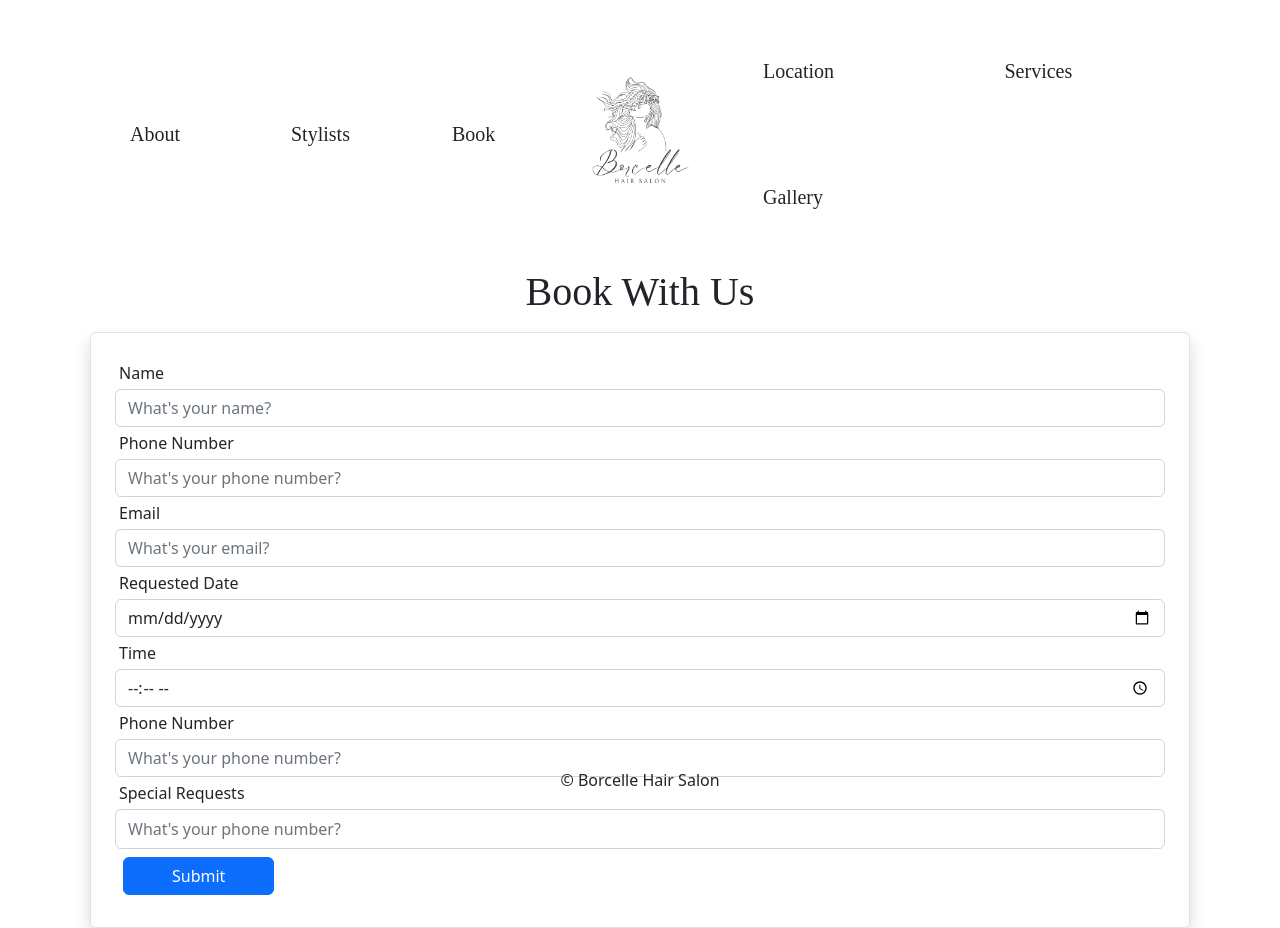
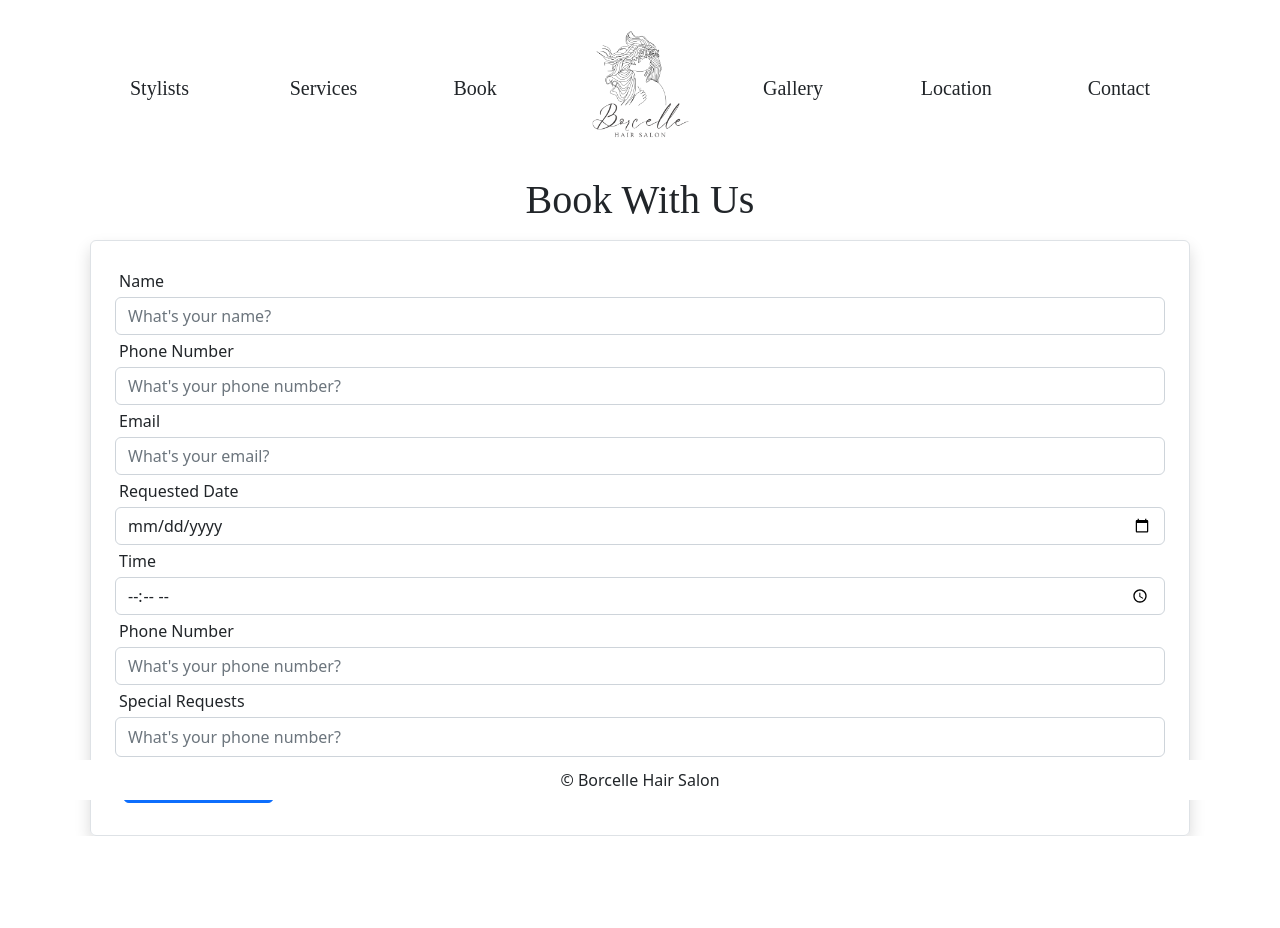
Before and after one commit to maggiejoe/salon-webpage-w-react, a React (Create React App) app in the folder my-hair-salon/: page /booking-page in a window 1280 px wide. After the commit the page ends 836 px from the top, so only its background shows below. Built offline with nearby package versions, Linux system fonts and the light colour scheme; a web font is replaced by a local one.

Commit message:
landing page started

```diff
--- a/my-hair-salon/src/App.css
+++ b/my-hair-salon/src/App.css
@@ -1,3 +1,7 @@
+:root {
+  --primary: white;
+}
+
 * {
   margin: 0;
   padding: 0;
@@ -20,3 +24,12 @@ body {
   bottom: 0;
   width: 100%;
 }
+
+.hero-img {
+  width: 100%;
+  height: 100%;
+}
+
+.footer-bg {
+  background-color: var(--primary);
+}
--- a/my-hair-salon/src/App.js
+++ b/my-hair-salon/src/App.js
@@ -1,10 +1,11 @@
 import './App.css';
 import 'bootstrap/dist/css/bootstrap.min.css';
+
 import Header from './components/Header';
 import Footer from './components/Footer';
-
-import BookPage from './pages/BookPage/index';
+import BookPage from './pages/BookPage';
 import LocationsPage from './pages/LocationsPage';
+import LandingPage from './pages/LandingPage';
 
 import { BrowserRouter as Router, Routes, Route } from 'react-router-dom';
 function App() {
@@ -14,7 +15,7 @@ function App() {
       <Routes>
         <Route exact path='/booking-page' element={<BookPage />}></Route>
         <Route exact path='/locations-page' element={<LocationsPage />}></Route>
-        <Route></Route>
+        <Route exact path='/landing-page' element={<LandingPage />}></Route>
         <Route></Route>
         <Route></Route>
         <Route></Route>
--- a/my-hair-salon/src/components/Footer/index.js
+++ b/my-hair-salon/src/components/Footer/index.js
@@ -1,16 +1,16 @@
 import React from 'react';
 
-import { Container} from 'react-bootstrap';
+// import { Container} from 'react-bootstrap';
 function Footer() {
     return (
         <div>
             <div className="text-center footer">
 
-                <Container>
-                    <div className='p-2 m-0'>
+                <div>
+                    <div className='p-2 m-0 footer-bg'>
                         &copy; Borcelle Hair Salon
                     </div>
-                </Container>
+                </div>
             </div>
         </div >
     )
--- a/my-hair-salon/src/components/Header/index.js
+++ b/my-hair-salon/src/components/Header/index.js
@@ -14,29 +14,29 @@ function Header() {
                     <Container>
                         <Row>
                             <Col className='p-5'>
-                                <Nav.Link className='header-font fs-5'>About</Nav.Link>
+                                <Nav.Link className='header-font fs-5'>Stylists</Nav.Link>
                             </Col>
                             <Col className='p-5'>
-                                <Nav.Link className='header-font fs-5'>Stylists</Nav.Link>
+                                <Nav.Link className='header-font fs-5'>Services</Nav.Link>
                             </Col>
                             <Col className='p-5'>
                                 <Nav.Link href='/booking-page' className='header-font fs-5'>Book</Nav.Link>
                             </Col>
                         </Row>
                     </Container>
-                    <Navbar.Brand href='/' className='mx-auto d-flex align-items-center'>
+                    <Navbar.Brand href='/landing-page' className='mx-auto d-flex align-items-center'>
                         <img src={logo} alt='hair-salon-logo' height={'150px'} width={'150px'}></img>
                     </Navbar.Brand>
                     <Container>
                         <Row>
                             <Col className='p-5'>
+                                <Nav.Link className='header-font fs-5'>Gallery</Nav.Link>
+                            </Col>
+                            <Col className='p-5'>
                                 <Nav.Link href='/locations-page' className='header-font fs-5'>Location</Nav.Link>
                             </Col>
                             <Col className='p-5'>
-                                <Nav.Link className='header-font fs-5'>Services</Nav.Link>
-                            </Col>
-                            <Col className='p-5'>
-                                <Nav.Link className='header-font fs-5'>Gallery</Nav.Link>
+                                <Nav.Link href='/' className='header-font fs-5'>Contact</Nav.Link>
                             </Col>
                         </Row>
                     </Container>
--- a/my-hair-salon/src/components/Map/index.js
+++ b/my-hair-salon/src/components/Map/index.js
@@ -3,10 +3,12 @@ import { GoogleMap, useLoadScript } from '@react-google-maps/api';
 
 const MapContainerStyle = {
   width: '500px',
-    height: '500px'
+  height: '500px',
+  boxShadow: '0 .5rem 1rem rgba(0, 0, 0, .15)',
+  borderRadius: '.3rem'
 };
 
-const center = {
+const mapCenter = {
   lat: 42.3174,
   lng: -83.026
 };
@@ -22,7 +24,7 @@ function Map() {
   return (
     <GoogleMap
       mapContainerStyle={MapContainerStyle}
-      center={center}
+      center={mapCenter}
       zoom={10}
     />
   );
--- a/my-hair-salon/src/pages/LandingPage/index.js
+++ b/my-hair-salon/src/pages/LandingPage/index.js
@@ -0,0 +1,13 @@
+import React from 'react';
+
+import hero from '../../assets/landing-page-img.png';
+
+function LandingPage() {
+    return (
+        <div>
+            <img src={hero} alt='landing page' className='hero-img' />
+        </div>
+    )
+}
+
+export default LandingPage;
```
Also changed, not shown: 1 other file (tests, documents, lock files or other folders). Lines whose indentation alone changed are shown as unchanged.
